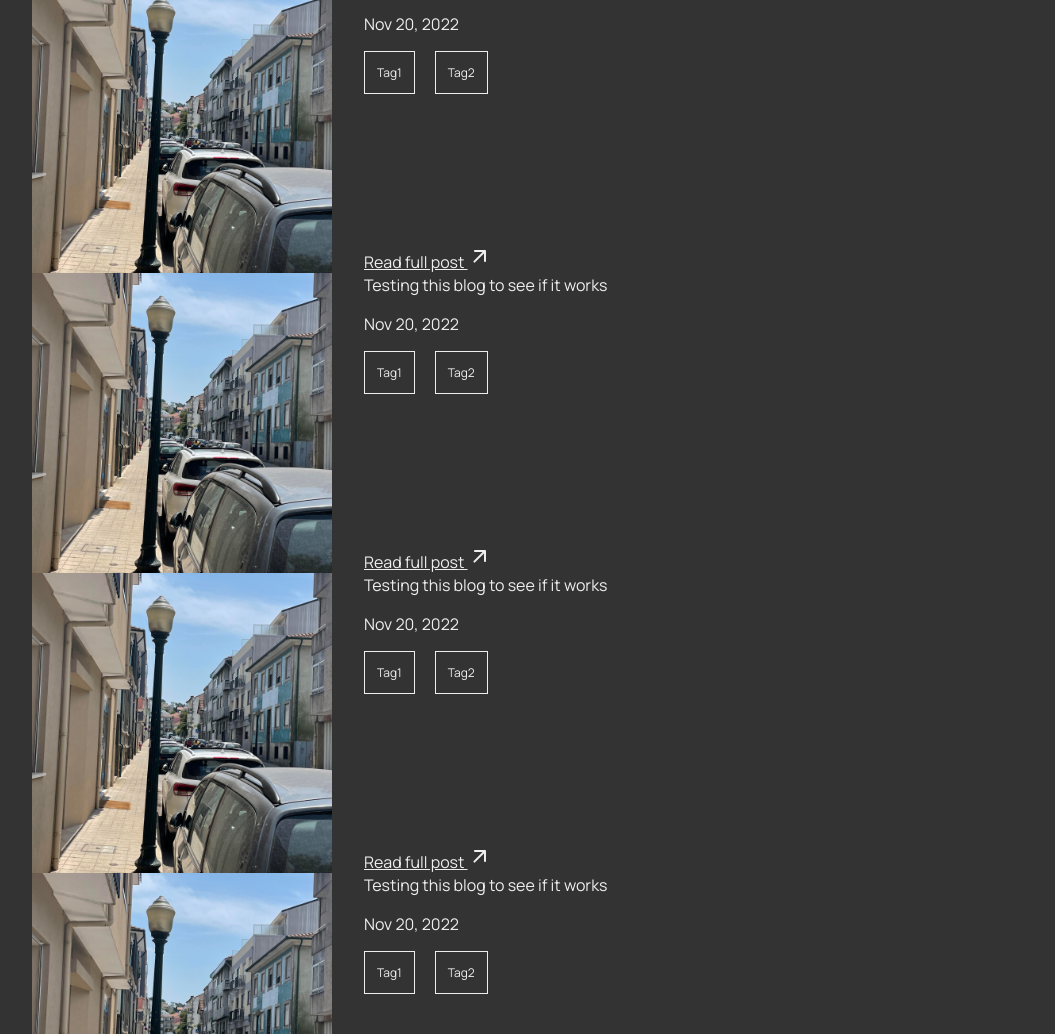
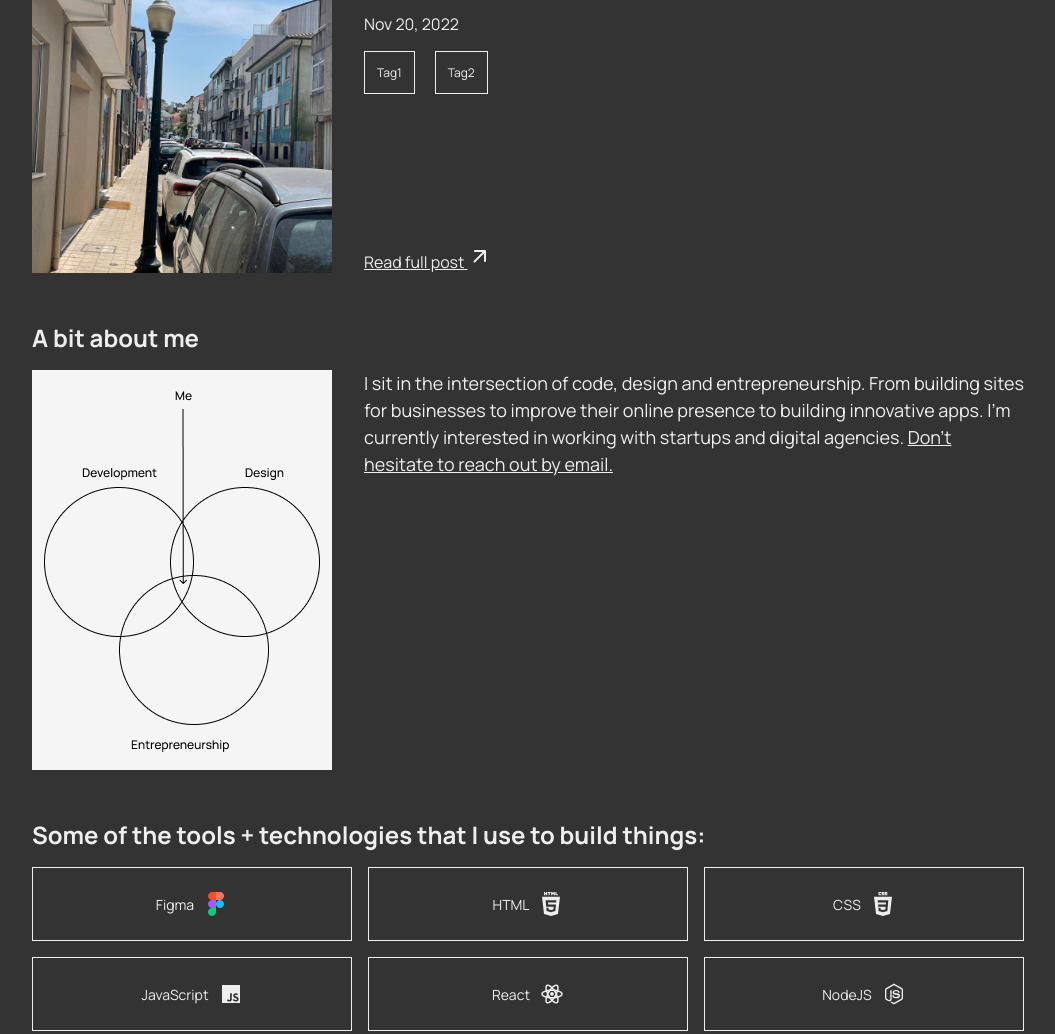
Before and after one commit to jchukwuezi/portfolio-v2.5, an Eleventy site: page src/index.njk in a window 1280 px wide. Shown: the part 739-1773 px from the top of the page, without its empty margins (112-1167 px from the left). Built offline with nearby package versions, Linux system fonts and the light colour scheme; Eleventy itself is replaced by a stand-in of ours; files that its build step writes are made by us from their sources.

```diff
--- a/src/index.njk
+++ b/src/index.njk
@@ -48,8 +48,6 @@
     <section class="new-blog-section">
         <div class="container">
             <h2 class="new-blog__title">I also recently started blogging</h2>
-
-            {%- for item in collections.all | reverse -%}
             <div class="new-blog__content-grid">
                 <div class="new-blog__img-container">
                     <img src="{{ collections.all[0].data.image }}" alt="Main Image of most recent blog post" srcset="" class="new-blog__img">
@@ -65,8 +63,6 @@
                     <a href="{{ collections.all[0].url }}" class="new-blog__redirect">Read full post <img src="assets/round-arrow-outward.svg" alt="External link" class="new-blog__item-external"> </a>
                 </div>
             </div>
-            {%- endfor %}
-
         </div>
     </section>
 
```
Lines whose indentation alone changed are shown as unchanged.
